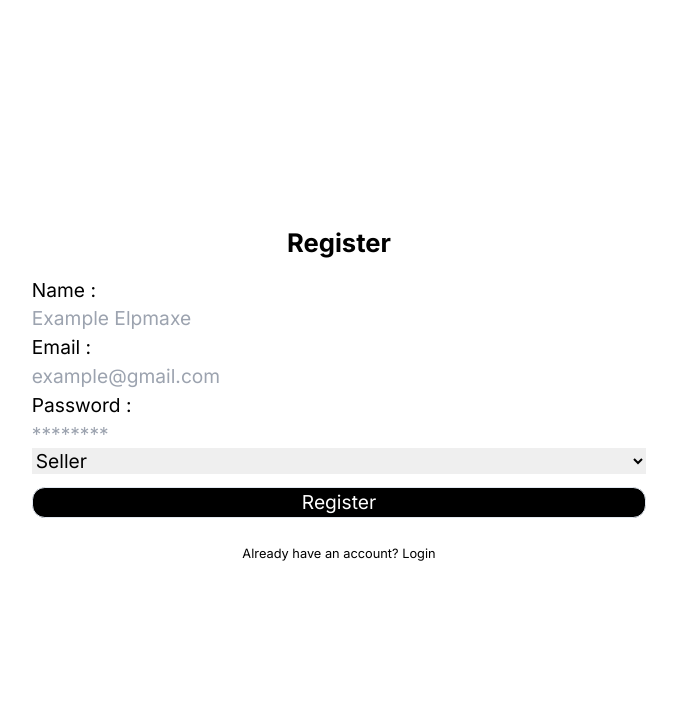
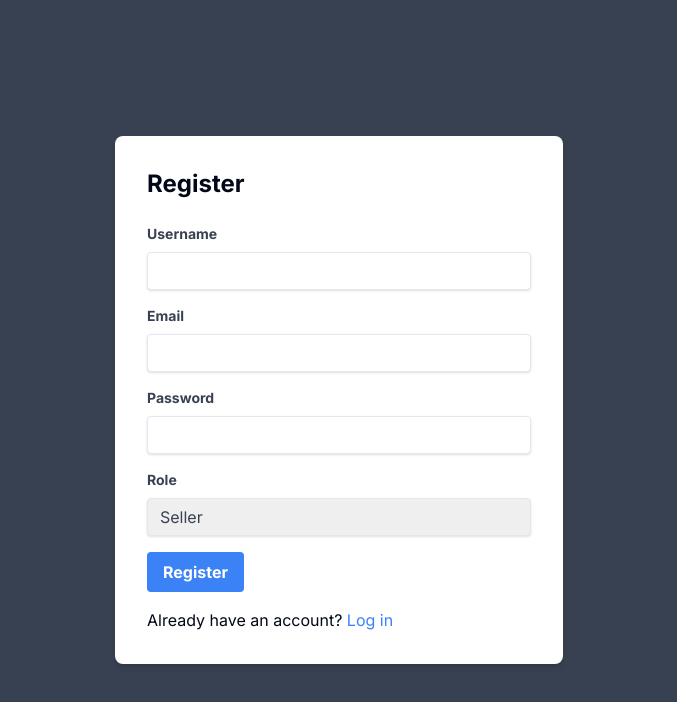
Before and after one commit to Integrasi-Aplikasi-Informasi/fe-toko-buku, a Next.js app: page /register in a window 1280 px wide. Shown: the top 702 px of the page, without its empty margins (301-978 px from the left). Built offline with nearby package versions, Linux system fonts and the light colour scheme; no server answers.

Commit message:
Added new UI and handleclick feature

```diff
--- a/next.config.mjs
+++ b/next.config.mjs
@@ -1,4 +1,15 @@
 /** @type {import('next').NextConfig} */
-const nextConfig = {};
+const nextConfig = {
+    images: {
+        remotePatterns: [
+          {
+            protocol: 'https',
+            hostname: 'drive.google.com',
+            pathname: '/uc**',
+          },
+        ],
+      },
+};
+
 
 export default nextConfig;
--- a/src/app/(auth)/allUser/page.tsx
+++ b/src/app/(auth)/allUser/page.tsx
@@ -1,33 +1,10 @@
-// pages/index.js
-'use client'
-import { useEffect, useState } from 'react';
-import { ref, onValue } from "firebase/database";
-import { database } from '/firebaseConfig';
+import Link from "next/link";
 
-const HomePage = () => {
-  const [usernames, setUsernames] = useState([]);
-
-  useEffect(() => {
-    const usersRef = ref(database, 'users');
-    onValue(usersRef, (snapshot) => {
-      const usersData = snapshot.val();
-      if (usersData) {
-        const usernamesArray = Object.values(usersData).map(user => user.username);
-        setUsernames(usernamesArray);
-      }
-    });
-  }, []);
-
-  return (
+export default function AllUserPage(){
+  return(
     <div>
-      <h1>All Usernames</h1>
-      <ul>
-        {usernames.map((username, index) => (
-          <li key={index}>{username}</li>
-        ))}
-      </ul>
+      Faundra
+      <Link href={"/login"}>Bukan Saya</Link>
     </div>
-  );
-};
-
-export default HomePage;
+  )
+}
--- a/src/app/(auth)/login/page.tsx
+++ b/src/app/(auth)/login/page.tsx
@@ -31,18 +31,42 @@ const Login = () => {
   };
 
   return (
-    <main
-    className="flex justify-center min-w-screen min-h-screen items-center flex-col"
-    >
-      <LoginForm
-      email={email}
-      password={password}
-      setEmail={setEmail}
-      setPassword={setPassword}
-      handleSubmit={handleLogin}
-      error={error}
-      />
-    </main>
+    <div className="flex justify-center items-center min-h-screen bg-gray-700">
+      <div className="bg-white p-8 rounded-lg shadow-md w-full max-w-md">
+        <h2 className="text-2xl font-bold mb-6">Log in</h2>
+        <form>
+          <div className="mb-4">
+            <label className="block text-gray-700 text-sm font-bold mb-2">Email</label>
+            <input
+              type="email"
+              value={email}
+              onChange={(e) => setEmail(e.target.value)}
+              className="shadow appearance-none border rounded w-full py-2 px-3 text-gray-700 leading-tight focus:outline-none focus:shadow-outline"
+            />
+          </div>
+          <div className="mb-4">
+            <label className="block text-gray-700 text-sm font-bold mb-2">Password</label>
+            <input
+              type="password"
+              value={password}
+              onChange={(e) => setPassword(e.target.value)}
+              className="shadow appearance-none border rounded w-full py-2 px-3 text-gray-700 leading-tight focus:outline-none focus:shadow-outline"
+            />
+          </div>
+          <div className="flex items-center justify-between">
+            <button
+              type="button"
+              onClick={handleLogin}
+              className="bg-blue-500 hover:bg-blue-700 text-white font-bold py-2 px-4 rounded focus:outline-none focus:shadow-outline"
+            >
+              Log in
+            </button>
+          </div>
+          {error && <p className="text-red-500 text-xs italic mt-4">{error}</p>}
+        </form>
+        <p className="mt-4">Don't have an account? <a href="/register" className="text-blue-500">Register</a></p>
+      </div>
+    </div>
   );
 };
 
--- a/src/app/(auth)/register/page.tsx
+++ b/src/app/(auth)/register/page.tsx
@@ -56,21 +56,64 @@ const Register = () => {
 
 
   return (
-    <main className="flex justify-center min-w-screen min-h-screen items-center flex-col">
-      <RegisterForm
-      name={name}
-      email={email}
-      password={password}
-      role={role}
-      setName={setName}
-      setEmail={setEmail}
-      setPassword={setPassword}
-      setRole={setRole}
-      handleSubmit={handleRegister}
-      error={error}
-      />
-    </main>
+    <div className="flex justify-center items-center min-h-screen bg-gray-700">
+      <div className="bg-white p-8 rounded-lg shadow-md w-full max-w-md">
+        <h2 className="text-2xl font-bold mb-6">Register</h2>
+        <form>
+          <div className="mb-4">
+            <label className="block text-gray-700 text-sm font-bold mb-2">Username</label>
+            <input
+              type="text"
+              value={setName}
+              onChange={(e) => setUsername(e.target.value)}
+              className="shadow appearance-none border rounded w-full py-2 px-3 text-gray-700 leading-tight focus:outline-none focus:shadow-outline"
+            />
+          </div>
+          <div className="mb-4">
+            <label className="block text-gray-700 text-sm font-bold mb-2">Email</label>
+            <input
+              type="email"
+              value={email}
+              onChange={(e) => setEmail(e.target.value)}
+              className="shadow appearance-none border rounded w-full py-2 px-3 text-gray-700 leading-tight focus:outline-none focus:shadow-outline"
+            />
+          </div>
+          <div className="mb-4">
+            <label className="block text-gray-700 text-sm font-bold mb-2">Password</label>
+            <input
+              type="password"
+              value={password}
+              onChange={(e) => setPassword(e.target.value)}
+              className="shadow appearance-none border rounded w-full py-2 px-3 text-gray-700 leading-tight focus:outline-none focus:shadow-outline"
+            />
+          </div>
+          <div className="mb-4">
+            <label className="block text-gray-700 text-sm font-bold mb-2">Role</label>
+            <select
+              value={role}
+              onChange={(e) => setRole(e.target.value)}
+              className="shadow appearance-none border rounded w-full py-2 px-3 text-gray-700 leading-tight focus:outline-none focus:shadow-outline"
+            >
+              <option value="">Select a role</option>
+              <option value="user">User</option>
+              <option value="seller">Seller</option>
+
+            </select>
+          </div>
+          <div className="flex items-center justify-between">
+            <button
+              type="button"
+              onClick={handleRegister}
+              className="bg-blue-500 hover:bg-blue-700 text-white font-bold py-2 px-4 rounded focus:outline-none focus:shadow-outline"
+            >
+              Register
+            </button>
+          </div>
+          {error && <p className="text-red-500 text-xs italic mt-4">{error}</p>}
+        </form>
+        <p className="mt-4">Already have an account? <a href="/login" className="text-blue-500">Log in</a></p>
+      </div>
+    </div>
   );
 };
-
 export default Register;
--- a/src/app/page.tsx
+++ b/src/app/page.tsx
@@ -1,13 +1,22 @@
+'use client';
 import PaymentForm from "@/components/Auth/payment-form";
 import Image from "next/image";
+import { useRouter } from "next/navigation";
 
 
 export default function Home() {
+  const router = useRouter();
+  const handleClick = () => {
+    router.push('/register');
+  };
   return (
-    <main className="min-w-screen min-h-screen flex items-center place-content-center">
-      Welcome to Main Page
-      <div>
-        {/* <PaymentForm /> */}
+    <main
+      className="min-w-full min-h-screen flex items-center justify-center bg-gray-700"
+      onClick={handleClick}
+    >
+      <div className="bg-white p-8 rounded-full shadow-md flex flex-col items-center">
+        <Image src="https://drive.google.com/uc?export=view&id=1pjQwafktHYF6wzwvu1JrV80_4fQMlBZk" alt="TokoBuku" width={300} height={150} />
+        <h1 className="text-3xl font-bold ">Welcome</h1>
       </div>
     </main>
   );
```
Also changed, not shown: package.json (+3 -6 lines), 1 other file (tests, documents, lock files or other folders).
